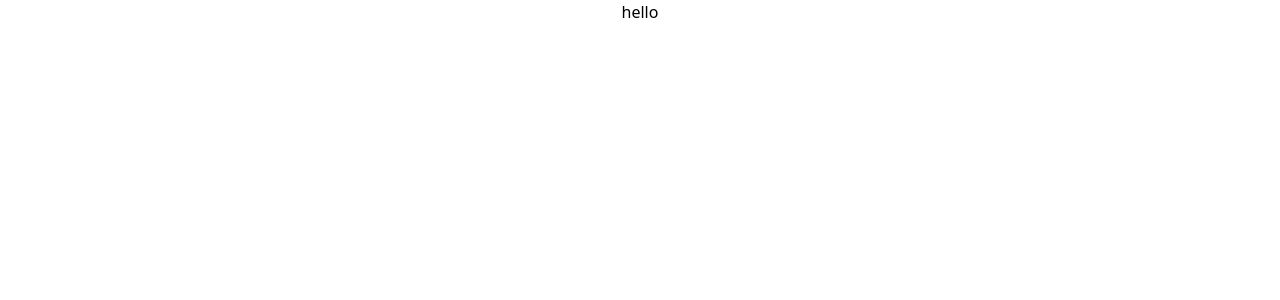
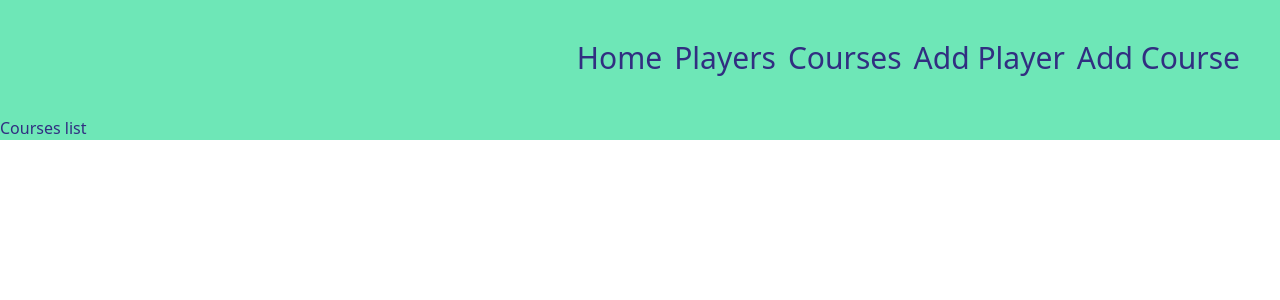
Before and after one commit to jason-moritz/pocket-caddie, a React (Create React App) app in the folder client/: page /courses in a window 1280 px wide. Shown: the top 300 px of the page. Built offline with nearby package versions, Linux system fonts and the light colour scheme; no server answers.

Commit message:
navbar and routes logic added

```diff
--- a/client/package.json
+++ b/client/package.json
@@ -12,6 +12,7 @@
     "react-dom": "^17.0.2",
     "react-router-dom": "^5.3.0",
     "react-scripts": "4.0.3",
+    "react-toastify": "^8.0.2",
     "web-vitals": "^1.0.1"
   },
   "scripts": {
--- a/client/src/App.css
+++ b/client/src/App.css
@@ -1,4 +1,4 @@
-.App {
+/* .App {
   text-align: center;
 }
 
@@ -35,4 +35,4 @@
   to {
     transform: rotate(360deg);
   }
-}
+} */
--- a/client/src/App.js
+++ b/client/src/App.js
@@ -1,11 +1,13 @@
 import './App.css';
-
-
+import { Route } from "react-router-dom";
+import Navbar from "./components/Navbar";
+import Routes from "./components/Routes";
 
 function App() {
   return (
-    <div className="App">
-      hello
+    <div className="App bg-green-300 text-indigo-900">
+      <Navbar />
+      <Routes />
     </div>
   );
 }
--- /dev/null
+++ b/client/src/components/AddCourse.jsx
@@ -0,0 +1,7 @@
+export default function AddCourse() {
+    return (
+        <div>
+            Add course list
+        </div>
+    )
+}
--- /dev/null
+++ b/client/src/components/AddPlayer.jsx
@@ -0,0 +1,44 @@
+import { useState, useEffect } from "axios";
+import { useHistory } from "react-router-dom";
+import { createPlayer } from "../services";
+import { toast } from "react-toastify";
+import PlayerForm from "./PlayerForm";
+import "react-toastify/dist/ReactToastify.css";
+
+
+export default function AddPlayer() {
+    const [playerName, setPlayerName] = useState("");
+    const [playerImage, setPlayerImage] = useState("");
+    const [handicap, setHandicap] = useState("");
+    const history = useHistory();
+
+    const fields = {
+        playerName,
+        playerImage,
+        handicap,
+        history,
+    }
+
+    const handleSubmit = async(e) => {
+        e.preventDefault();
+
+        const res = await createPlayer(fields);
+        toast(`You have added ${playerName}!`);
+        history.push("/");
+    }
+
+
+    return (
+        <div>
+            <PlayerForm
+                playerName={playerName}
+                setPlayerName={setPlayerName}
+                playerImage={playerImage}
+                setPlayerImage={setPlayerImage}
+                handicap={handicap}
+                setHandicap={setHandicap}
+                handleSubmit={handleSubmit}
+            />
+        </div>
+    )
+}
--- /dev/null
+++ b/client/src/components/Courses.jsx
@@ -0,0 +1,7 @@
+export default function Courses() {
+    return (
+        <div>
+            Courses list
+        </div>
+    )
+}
--- /dev/null
+++ b/client/src/components/Navbar.jsx
@@ -0,0 +1,13 @@
+import { Link } from "react-router-dom";
+
+export default function Navbar() {
+    return (
+        <div className="text-3xl p-10 text-right space-x-3">
+                <Link to="/">Home</Link>
+                <Link to="/players">Players</Link>
+                <Link to="/courses">Courses</Link>
+                <Link to="/addplayer">Add Player</Link>
+                <Link to="/addcourse">Add Course</Link>
+        </div>
+    )
+}
--- /dev/null
+++ b/client/src/components/PlayerForm.jsx
@@ -0,0 +1,15 @@
+export default function PlayerForm(props) {
+    const { playerName, setPlayerName, playerImage, setPlayerImage, handicap, setHandicap, handleSubmit } = props;
+
+    return (
+        <form onSubmit={handleSubmit}>
+            <label>Player Name</label>
+            <input value={playerName} onChange={e => setPlayerName(e.target.value)} />
+            <label>Photo</label>
+            <input value={playerImage} onChange={e => setPlayerImage(e.target.value)} />
+            <label>Handicap</label>
+            <input value={handicap} onChange={e => setHandicap(e.target.value)} />
+            <button>Add Player</button>
+        </form>
+    )
+}
--- /dev/null
+++ b/client/src/components/Players.jsx
@@ -0,0 +1,7 @@
+export default function Players() {
+    return (
+        <div>
+            Players list
+        </div>
+    )
+}
--- /dev/null
+++ b/client/src/components/Routes.jsx
@@ -0,0 +1,30 @@
+import { Route } from "react-router-dom";
+import Players from "./Players";
+import Courses from "./Courses";
+import AddPlayer from "./AddPlayer";
+import AddCourse from "./AddPlayer";
+import { ToastContainer } from "react-toastify";
+
+
+export default function Routes() {
+
+
+
+    return (
+        <div>
+            <Route exact path="/players">
+                <Players />
+            </Route>
+            <Route exact path="/courses">
+                <Courses />
+            </Route>
+            <Route exact path="/addplayer">
+                <AddPlayer />
+            </Route>
+            <Route exact path="/addcourse">
+                <AddCourse />
+            </Route>
+            <ToastContainer />
+        </div>
+    )
+}
--- /dev/null
+++ b/client/src/services/index.js
@@ -0,0 +1,17 @@
+import axios from "axios";
+
+const airtableBase = process.env.REACT_APP_AIRTABLE_BASE;
+const airtableKey = process.env.REACT_APP_AIRTABLE_KEY;
+
+const URL = `https://api.airtable.com/v0/${airtableBase}/caddie`;
+
+const config = {
+    headers: {
+        Authorization: `Bearer ${airtableKey}`,
+    }
+};
+
+export const createPlayer = async(fields) => {
+    const res = await axios.post(URL, { fields }, config);
+    return res.data;
+};
```
Also changed, not shown: client/services/index.js (deleted), 2 other files (tests, documents, lock files or other folders).
